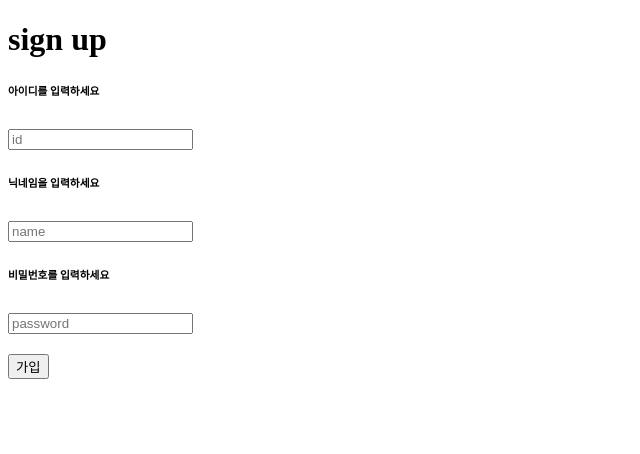
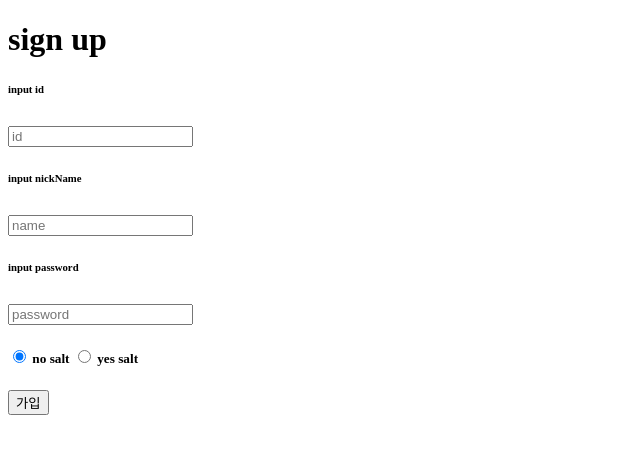
Before and after one commit to kjs24/pracserver, a PHP site: page /kj_signup.php in a window 1280 px wide. Shown: the top 454 px of the page, without its empty margins (0-640 px from the left). Run offline with PHP 8.4, Linux system fonts and the light colour scheme.

Commit message:
Add files via upload

```diff
--- a/kj_end.php
+++ b/kj_end.php
@@ -6,7 +6,7 @@
     <title>Document</title>
 </head>
 <body>
-    <h1>브루트 포스 성공</h1>
+    <h1>Complete brute force</h1>
     <?php
 
     echo "id: ",$_POST['id'];
--- a/kj_login.php
+++ b/kj_login.php
@@ -22,10 +22,10 @@
       }
     }
     ?>
-    <input type='submit' value='로그인'>
+    <input type='submit' value='login'>
   </form>
 
-  <h6><a href="kj_signup.php">회원가입</a></h6>
+  <h6><a href="kj_signup.php">sign up</a></h6>
 </body>
 
 </html>
--- a/kj_signup.php
+++ b/kj_signup.php
@@ -10,17 +10,22 @@
   <h1>sign up</h1>
   <form action="kj_signup_process.php" method="POST">
 
-    <h6>아이디를 입력하세요</h6>
+    <h6>input id</h6>
 
     <h2><input type='text' name='id' placeholder = "id"></h2>
 
-    <h6> 닉네임을 입력하세요</h6>
+    <h6> input nickName</h6>
 
     <h2><input type='text' name = 'name' placeholder = "name"></h2>
 
-    <h6>비밀번호를 입력하세요</h6>
+    <h6>input password</h6>
 
     <h2><input type = 'password' name = 'password' placeholder = "password"></h2>
+
+    <h5>
+     <label><input type="radio" name="salt" value="no" checked> no salt</label>
+     <label><input type="radio" name="salt" value="yes"> yes salt</label>
+    </h5>
 
     <input type='submit' value='가입'>
   </form>
```
Also changed, not shown: kj_signup_process.php (+6 -1 lines).
